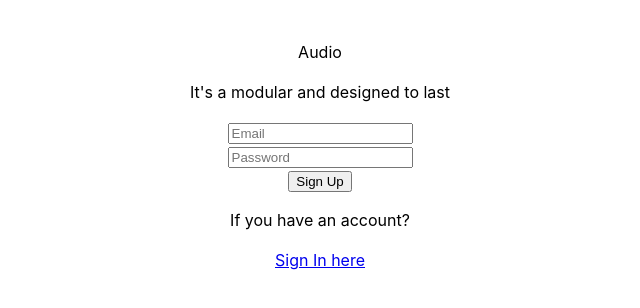
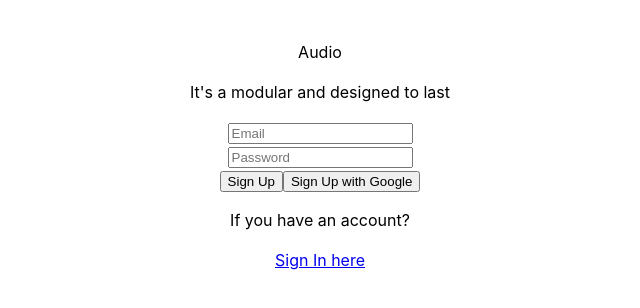
Before and after one commit to isabellaterssariol/challenge03, a React (Vite) app: page /sign-up in a window 1280 px wide. Shown: the top 308 px of the page, without its empty margins (320-960 px from the left). Built offline with nearby package versions, Linux system fonts and the light colour scheme; what reactfire would draw is missing.

Commit message:
Adding Sign Up with Google.

```diff
--- a/src/auth/SignIn.tsx
+++ b/src/auth/SignIn.tsx
@@ -16,6 +16,8 @@ const SignIn = () => {
             setPassword("");
         } catch (error) {
             console.error("Authentication error:", error);
+            setEmail("");
+            setPassword("");
         }
     };
 
--- a/src/auth/SignUp.tsx
+++ b/src/auth/SignUp.tsx
@@ -1,6 +1,6 @@
 import { Link } from "react-router-dom";
 import { useState } from "react";
-import { createUserWithEmailAndPassword } from "firebase/auth";
+import { createUserWithEmailAndPassword, signInWithPopup, GoogleAuthProvider } from "firebase/auth";
 import { auth } from "../configs/firebaseConfig";
 
 const SignUp = () => {
@@ -16,6 +16,23 @@ const SignUp = () => {
       setPassword("");
     } catch (error) {
       console.error("Error while creating user account:", error);
+      setEmail("");
+      setPassword("");
+    }
+  };
+
+  const handleGoogleSignUp = async (e: React.FormEvent) => {
+    e.preventDefault();
+    const provider = new GoogleAuthProvider();
+    try {
+      await signInWithPopup(auth, provider);
+      console.log("User account created successfully with Google!");
+      setEmail("");
+      setPassword("");
+    } catch (error) {
+      console.error("Error creating user account with Google:", error);
+      setEmail("");
+      setPassword("");
     }
   };
 
@@ -53,6 +70,8 @@ const SignUp = () => {
             Sign Up
         </button>
 
+        <button onClick={handleGoogleSignUp}>Sign Up with Google</button>
+
         <div className="footer">
           <p>If you have an account?</p>
           <Link to="/">Sign In here</Link>
```
